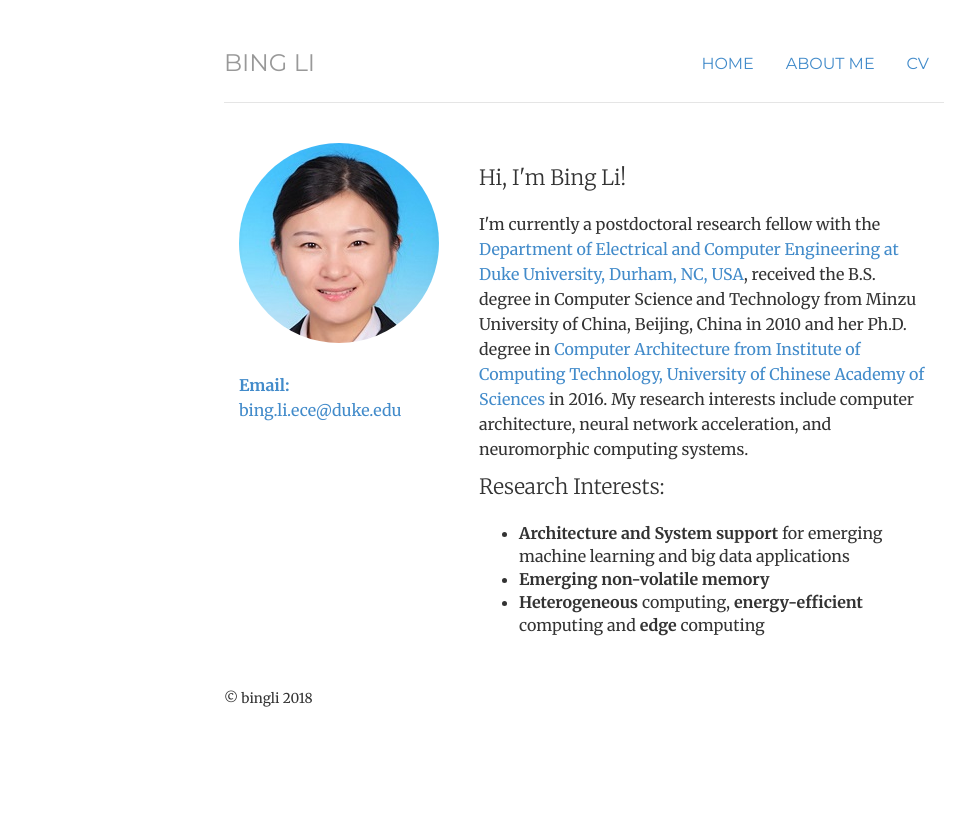
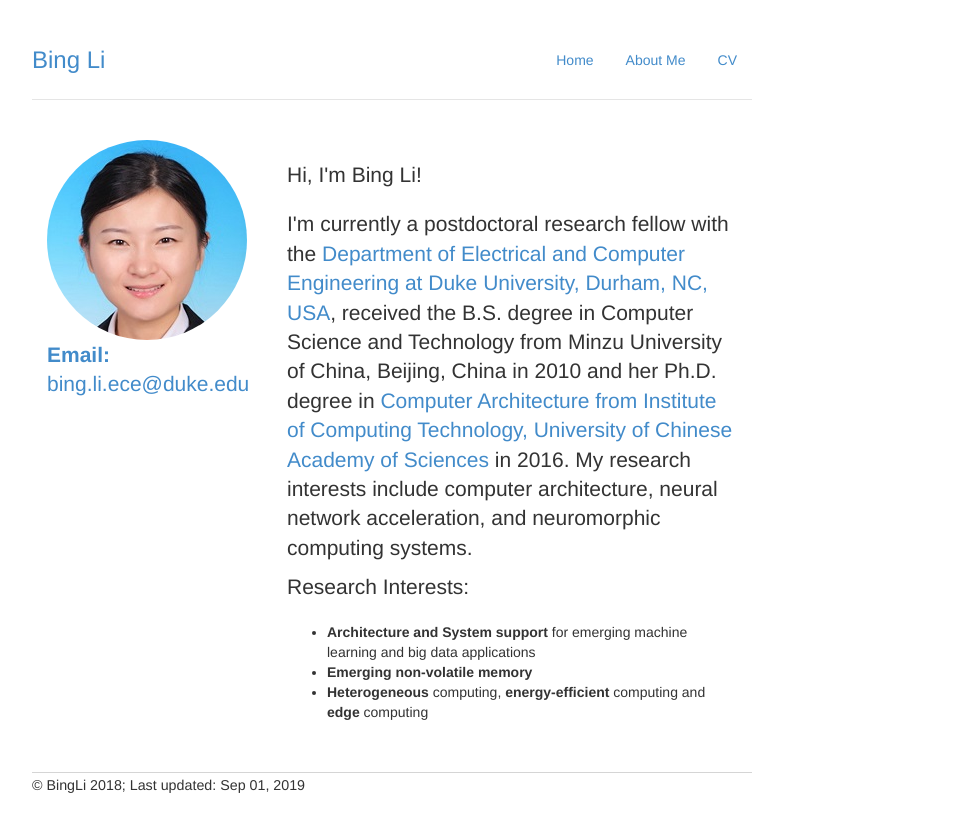
Before and after one commit to libingict/libingict.github.io, a Jekyll site: the page built from index.html, in a window 1280 px wide. Shown: the top 832 px of the page, without its empty margins (56-1031 px from the left). Built offline with Jekyll 4.4.1, drawn with Linux system fonts in a browser that asks for light colours.

Commit message:
update _layouts\default.html, new css and icon

```diff
--- a/_layouts/default.html
+++ b/_layouts/default.html
@@ -11,10 +11,11 @@
 　　　　<title>{{ page.title }} | Bing Li </title>
 		<!--<title>Bing Li: Homepage</title> -->
 		<!-- link to main stylesheet -->
-		<!-- <link rel="stylesheet" type="text/css" href="/css/main.css"> -->
+		<link rel="stylesheet" type="text/css" href="/css/main.css">
 		<link href="/css/bootstrap.css" rel="stylesheet">
 		<link href="/css/jumbotron-narrow.css" rel="stylesheet">
-		<link href="/css/style.css" rel="stylesheet">
+		<!-- <link href="/css/style.css" rel="stylesheet">-->
+
 		{% include analytics.html %}
 　　</head>
 
@@ -33,10 +34,11 @@
 			<footer>
 				<div class="row">
 					<div class="col-sm-8">
-					<p><small>&copy; bingli 2018</small></p>
+					<p><small>&copy; BingLi 2018; Last updated: Sep 01, 2019</small></p>
 					</div>
 				</div>
 				</footer>
+  </font>
 			</div><!-- /.container -->
 　　</body>
 
```
